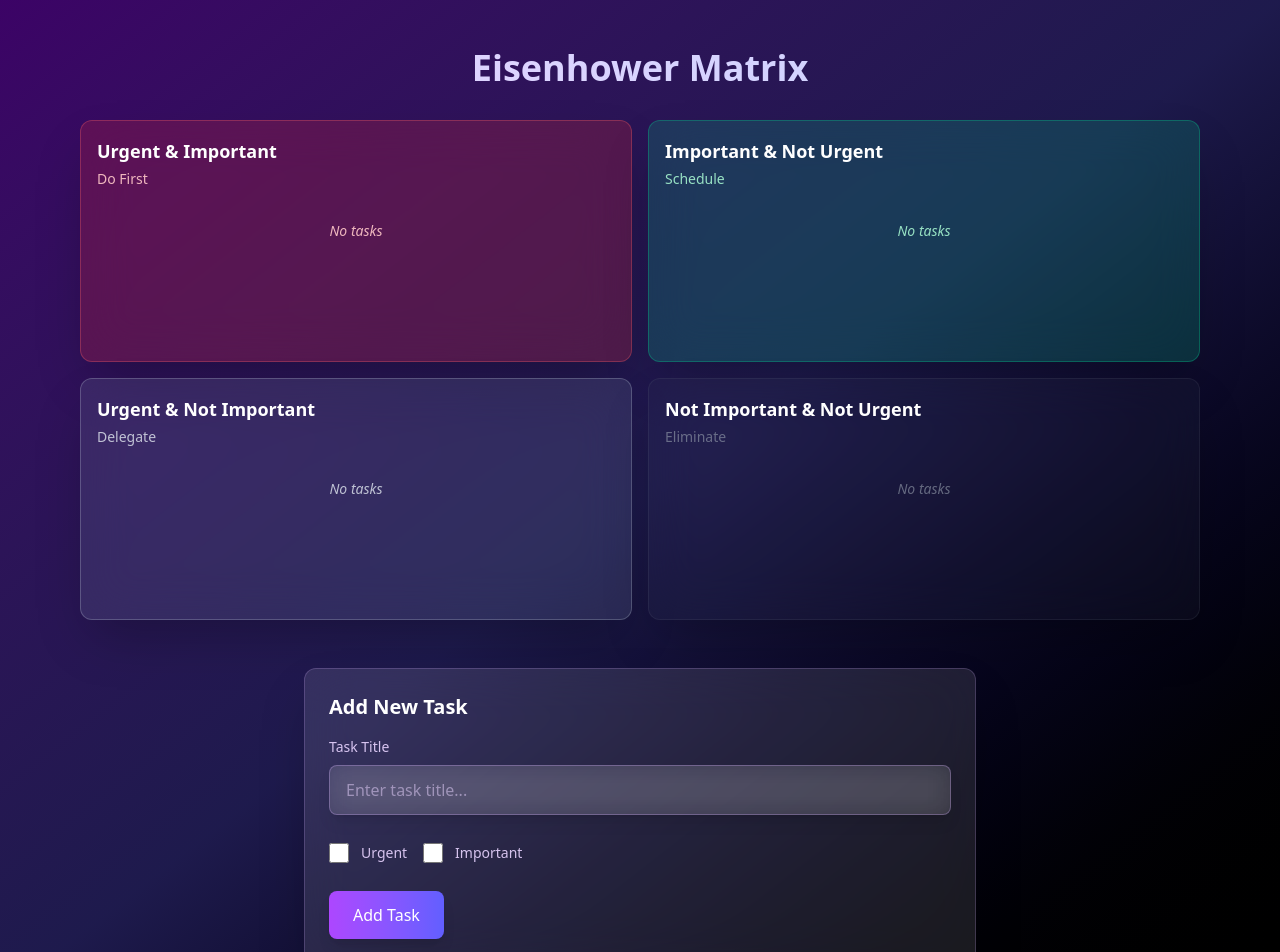
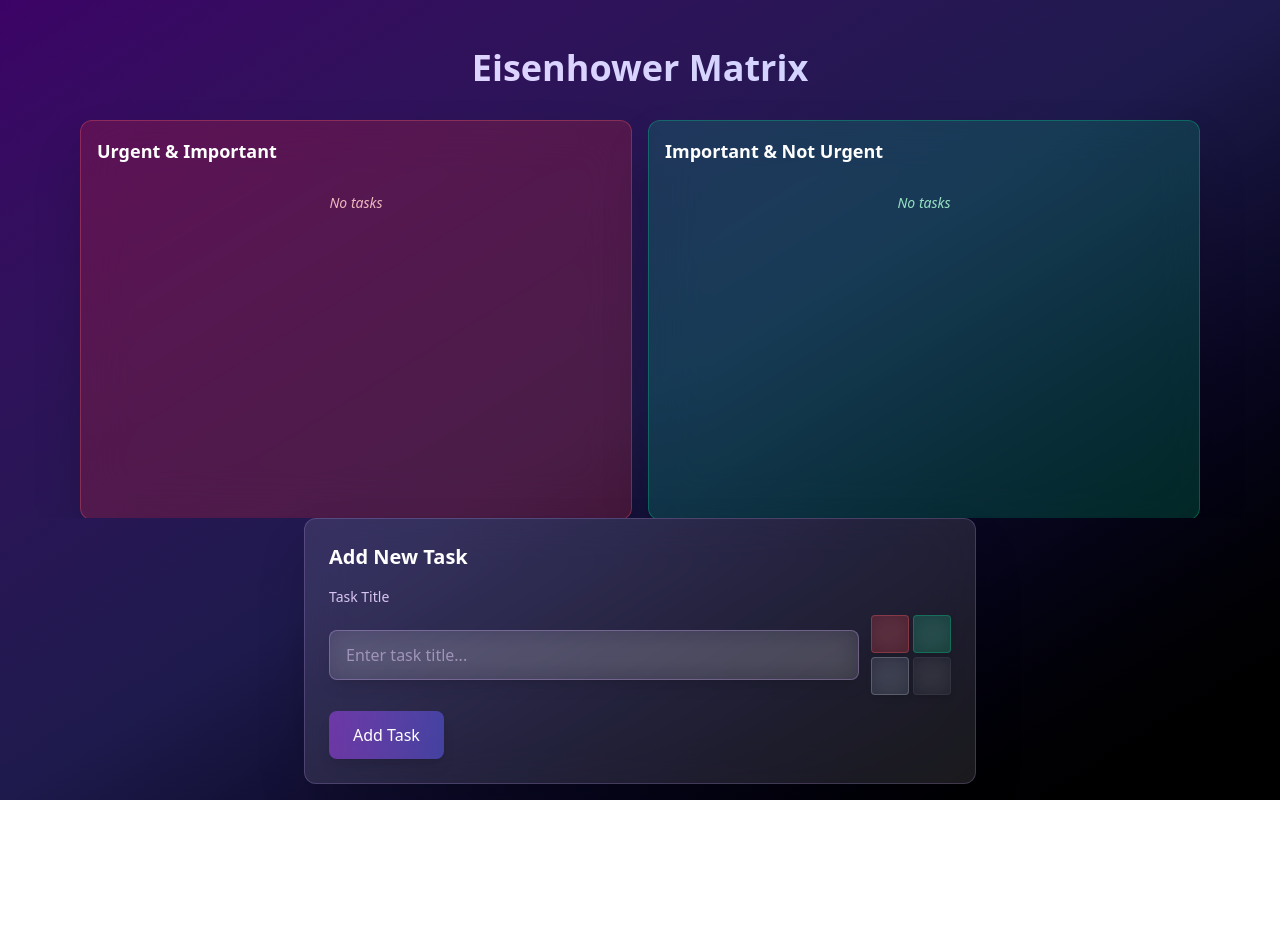
Before and after one commit to paasovaara/exec-dashboard, a React (Vite) app: page / in a window 1280 px wide. Shown: the top 952 px of the page. After the commit the page ends 800 px from the top, so only its background shows below. Built offline with nearby package versions, Linux system fonts and the light colour scheme.

Commit message:
improved usability of the matrix

```diff
--- a/src/App.tsx
+++ b/src/App.tsx
@@ -16,14 +16,20 @@ function App() {
   };
 
   return (
-    <div className="min-h-screen bg-gradient-to-br from-purple-950 via-indigo-950 to-black py-8 px-4">
-      <div className="max-w-7xl mx-auto space-y-8">
-        <EisenhowerMatrix onTaskClick={handleTaskClick} />
-        <TaskForm />
-        {selectedTask && (
-          <TaskDetail task={selectedTask} onClose={handleCloseDetail} />
-        )}
+    <div className="h-screen bg-gradient-to-br from-purple-950 via-indigo-950 to-black flex flex-col overflow-hidden">
+      <div className="flex-1 overflow-y-auto min-h-0">
+        <div className="max-w-7xl mx-auto px-4 pt-8 pb-4">
+          <EisenhowerMatrix onTaskClick={handleTaskClick} />
+        </div>
       </div>
+      <div className="flex-shrink-0 px-4 pb-4">
+        <div className="max-w-7xl mx-auto">
+          <TaskForm />
+        </div>
+      </div>
+      {selectedTask && (
+        <TaskDetail task={selectedTask} onClose={handleCloseDetail} />
+      )}
     </div>
   );
 }
--- a/src/components/EisenhowerMatrix.tsx
+++ b/src/components/EisenhowerMatrix.tsx
@@ -21,7 +21,7 @@ export const EisenhowerMatrix = ({ onTaskClick }: EisenhowerMatrixProps) => {
       <h1 className="text-3xl sm:text-4xl font-bold bg-gradient-to-r from-purple-200 to-indigo-200 bg-clip-text text-transparent mb-8 text-center">
         Eisenhower Matrix
       </h1>
-      <div className="grid grid-cols-1 sm:grid-cols-2 gap-4 h-[600px] sm:h-[500px]">
+      <div className="grid grid-cols-1 sm:grid-cols-2 gap-4">
         {quadrants.map((quadrant) => (
           <MatrixQuadrant
             key={quadrant}
--- a/src/components/MatrixQuadrant.tsx
+++ b/src/components/MatrixQuadrant.tsx
@@ -60,12 +60,11 @@ export const MatrixQuadrant = ({
   const styles = quadrantStyles[quadrant];
 
   return (
-    <div className={`backdrop-blur-xl ${styles.bg} rounded-xl p-4 border ${styles.border} shadow-2xl h-full flex flex-col transition-all duration-300 hover:opacity-90`}>
-      <div className="mb-4">
-        <h3 className="text-lg font-semibold text-white mb-1">
+    <div className={`backdrop-blur-xl ${styles.bg} rounded-xl p-4 border ${styles.border} shadow-2xl min-h-[400px] max-h-[600px] flex flex-col transition-all duration-300 hover:opacity-90`}>
+      <div className="mb-3 flex-shrink-0">
+        <h3 className="text-lg font-semibold text-white">
           {label.title}
         </h3>
-        <p className={`text-sm ${styles.text}`}>{label.subtitle}</p>
       </div>
       <div className="flex-1 space-y-2 overflow-y-auto min-h-0">
         {tasks.length === 0 ? (
--- /dev/null
+++ b/src/components/QuadrantSelector.tsx
@@ -0,0 +1,84 @@
+import { QuadrantType } from '../types/task.ts';
+
+interface QuadrantSelectorProps {
+  selectedQuadrant: QuadrantType | null;
+  onSelect: (quadrant: QuadrantType) => void;
+}
+
+type QuadrantConfig = {
+  type: QuadrantType;
+  bg: string;
+  border: string;
+  hoverBg: string;
+};
+
+const quadrants: QuadrantConfig[] = [
+  {
+    type: 'urgent-important',
+    bg: 'bg-red-500/20',
+    border: 'border-red-400/30',
+    hoverBg: 'hover:bg-red-500/30',
+  },
+  {
+    type: 'important-not-urgent',
+    bg: 'bg-emerald-500/20',
+    border: 'border-emerald-400/30',
+    hoverBg: 'hover:bg-emerald-500/30',
+  },
+  {
+    type: 'urgent-not-important',
+    bg: 'bg-slate-400/15',
+    border: 'border-slate-300/25',
+    hoverBg: 'hover:bg-slate-400/25',
+  },
+  {
+    type: 'not-important-not-urgent',
+    bg: 'bg-gray-600/10',
+    border: 'border-gray-500/15',
+    hoverBg: 'hover:bg-gray-600/20',
+  },
+];
+
+export const QuadrantSelector = ({
+  selectedQuadrant,
+  onSelect,
+}: QuadrantSelectorProps) => {
+  return (
+    <div className="grid grid-cols-2 gap-1 w-20 h-20">
+      {quadrants.map((quadrant) => {
+        const isSelected = selectedQuadrant === quadrant.type;
+        return (
+          <button
+            key={quadrant.type}
+            type="button"
+            onClick={() => onSelect(quadrant.type)}
+            className={`
+              backdrop-blur-md rounded border transition-all duration-200
+              ${quadrant.bg}
+              ${quadrant.border}
+              ${quadrant.hoverBg}
+              ${isSelected ? 'ring-2 ring-purple-400/50 ring-offset-1 ring-offset-transparent scale-[0.95]' : ''}
+              shadow-md hover:shadow-lg active:scale-[0.92]
+              relative aspect-square
+            `}
+            aria-label={quadrant.type}
+          >
+            <svg
+              className={`absolute inset-0 m-auto w-5 h-5 text-white drop-shadow-lg transition-opacity duration-200 ${
+                isSelected ? 'opacity-100' : 'opacity-0'
+              }`}
+              fill="none"
+              stroke="currentColor"
+              strokeWidth="3"
+              strokeLinecap="round"
+              strokeLinejoin="round"
+              viewBox="0 0 24 24"
+            >
+              <path d="M20 6L9 17l-5-5" />
+            </svg>
+          </button>
+        );
+      })}
+    </div>
+  );
+};
--- a/src/components/TaskForm.tsx
+++ b/src/components/TaskForm.tsx
@@ -1,23 +1,27 @@
 import { useState, FormEvent } from 'react';
 import { useTasks } from '../context/TaskContext';
+import { QuadrantSelector } from './QuadrantSelector';
+import { QuadrantType } from '../types/task.ts';
 
 export const TaskForm = () => {
   const { addTask } = useTasks();
   const [title, setTitle] = useState('');
-  const [urgency, setUrgency] = useState(false);
-  const [importance, setImportance] = useState(false);
+  const [selectedQuadrant, setSelectedQuadrant] = useState<QuadrantType | null>(null);
 
   const handleSubmit = (e: FormEvent<HTMLFormElement>) => {
     e.preventDefault();
-    if (title.trim()) {
+    if (title.trim() && selectedQuadrant) {
+      // Convert quadrant to urgency and importance
+      const urgency = selectedQuadrant === 'urgent-important' || selectedQuadrant === 'urgent-not-important';
+      const importance = selectedQuadrant === 'urgent-important' || selectedQuadrant === 'important-not-urgent';
+
       addTask({
         title: title.trim(),
         urgency,
         importance,
       });
       setTitle('');
-      setUrgency(false);
-      setImportance(false);
+      setSelectedQuadrant(null);
     }
   };
 
@@ -37,6 +41,7 @@ export const TaskForm = () => {
           >
             Task Title
           </label>
+          <div className="flex items-center gap-3">
             <input
               id="task-title"
               type="text"
@@ -44,36 +49,20 @@ export const TaskForm = () => {
               onChange={(e) => setTitle(e.target.value)}
               placeholder="Enter task title..."
               required
-            className="w-full px-4 py-3 backdrop-blur-md bg-white/10 border border-purple-300/30 rounded-lg focus:ring-2 focus:ring-purple-400/50 focus:border-purple-300/50 text-white placeholder-purple-200/50 min-h-[44px] touch-manipulation shadow-lg transition-all duration-200"
+              className="flex-1 px-4 py-3 backdrop-blur-md bg-white/10 border border-purple-300/30 rounded-lg focus:ring-2 focus:ring-purple-400/50 focus:border-purple-300/50 text-white placeholder-purple-200/50 min-h-[44px] touch-manipulation shadow-lg transition-all duration-200"
+            />
+            <div className="flex-shrink-0">
+              <QuadrantSelector
+                selectedQuadrant={selectedQuadrant}
+                onSelect={setSelectedQuadrant}
               />
             </div>
-        <div className="flex flex-col sm:flex-row gap-4">
-          <label className="flex items-center space-x-3 cursor-pointer min-h-[44px] touch-manipulation">
-            <input
-              type="checkbox"
-              checked={urgency}
-              onChange={(e) => setUrgency(e.target.checked)}
-              className="w-5 h-5 text-purple-400 border-purple-300/30 rounded focus:ring-purple-400 focus:ring-2 bg-white/10"
-            />
-            <span className="text-sm font-medium text-purple-200/90">
-              Urgent
-            </span>
-          </label>
-          <label className="flex items-center space-x-3 cursor-pointer min-h-[44px] touch-manipulation">
-            <input
-              type="checkbox"
-              checked={importance}
-              onChange={(e) => setImportance(e.target.checked)}
-              className="w-5 h-5 text-purple-400 border-purple-300/30 rounded focus:ring-purple-400 focus:ring-2 bg-white/10"
-            />
-            <span className="text-sm font-medium text-purple-200/90">
-              Important
-            </span>
-          </label>
+          </div>
         </div>
         <button
           type="submit"
-          className="w-full sm:w-auto px-6 py-3 bg-gradient-to-r from-purple-500 to-indigo-500 hover:from-purple-600 hover:to-indigo-600 text-white font-medium rounded-lg transition-all duration-200 focus:outline-none focus:ring-2 focus:ring-purple-400 focus:ring-offset-2 focus:ring-offset-transparent min-h-[44px] touch-manipulation shadow-lg hover:shadow-xl active:scale-[0.98]"
+          disabled={!selectedQuadrant}
+          className="w-full sm:w-auto px-6 py-3 bg-gradient-to-r from-purple-500 to-indigo-500 hover:from-purple-600 hover:to-indigo-600 disabled:from-purple-500/50 disabled:to-indigo-500/50 disabled:cursor-not-allowed text-white font-medium rounded-lg transition-all duration-200 focus:outline-none focus:ring-2 focus:ring-purple-400 focus:ring-offset-2 focus:ring-offset-transparent min-h-[44px] touch-manipulation shadow-lg hover:shadow-xl active:scale-[0.98] disabled:active:scale-100"
         >
           Add Task
         </button>
```
Lines whose indentation alone changed are shown as unchanged.
